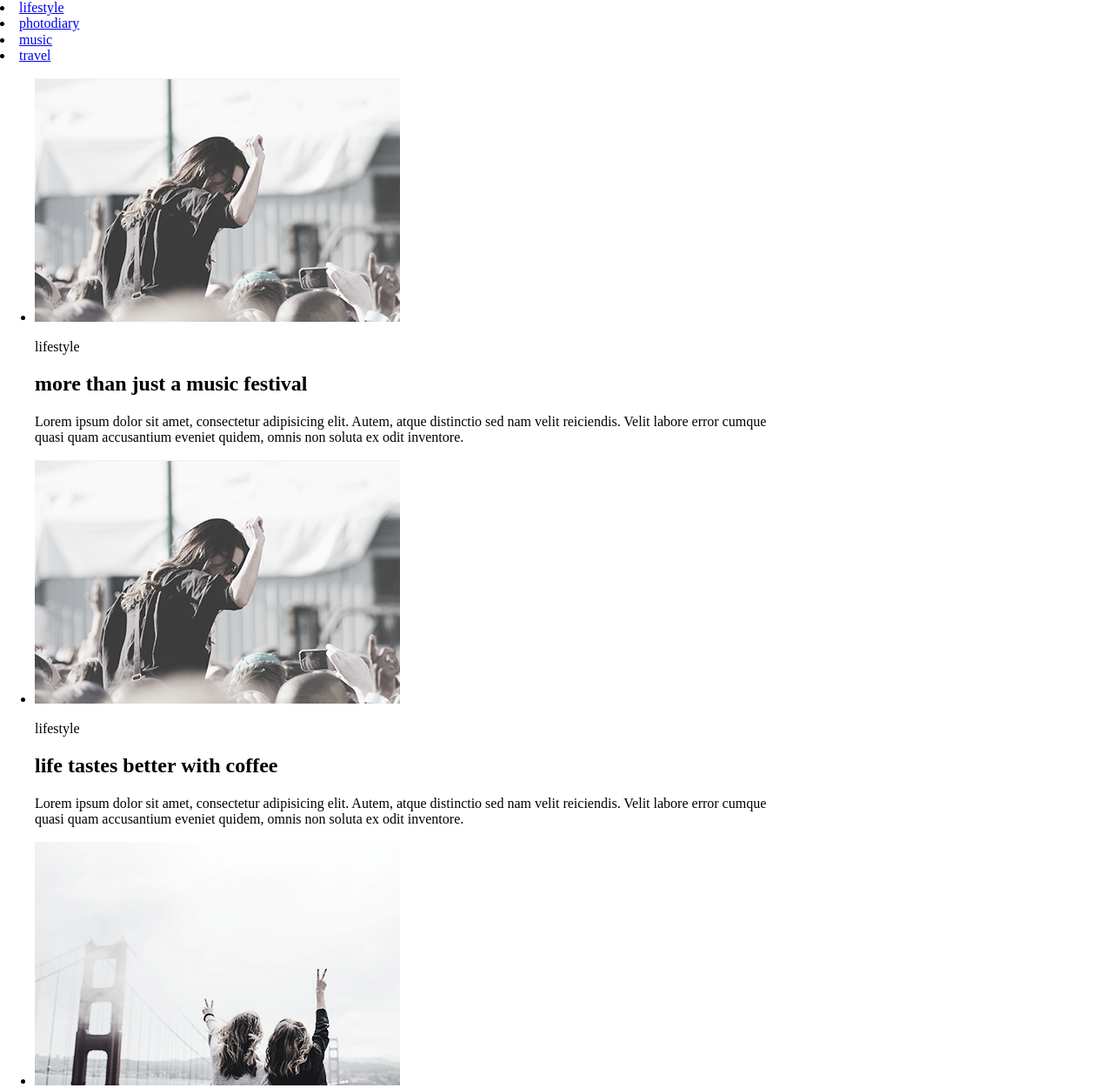
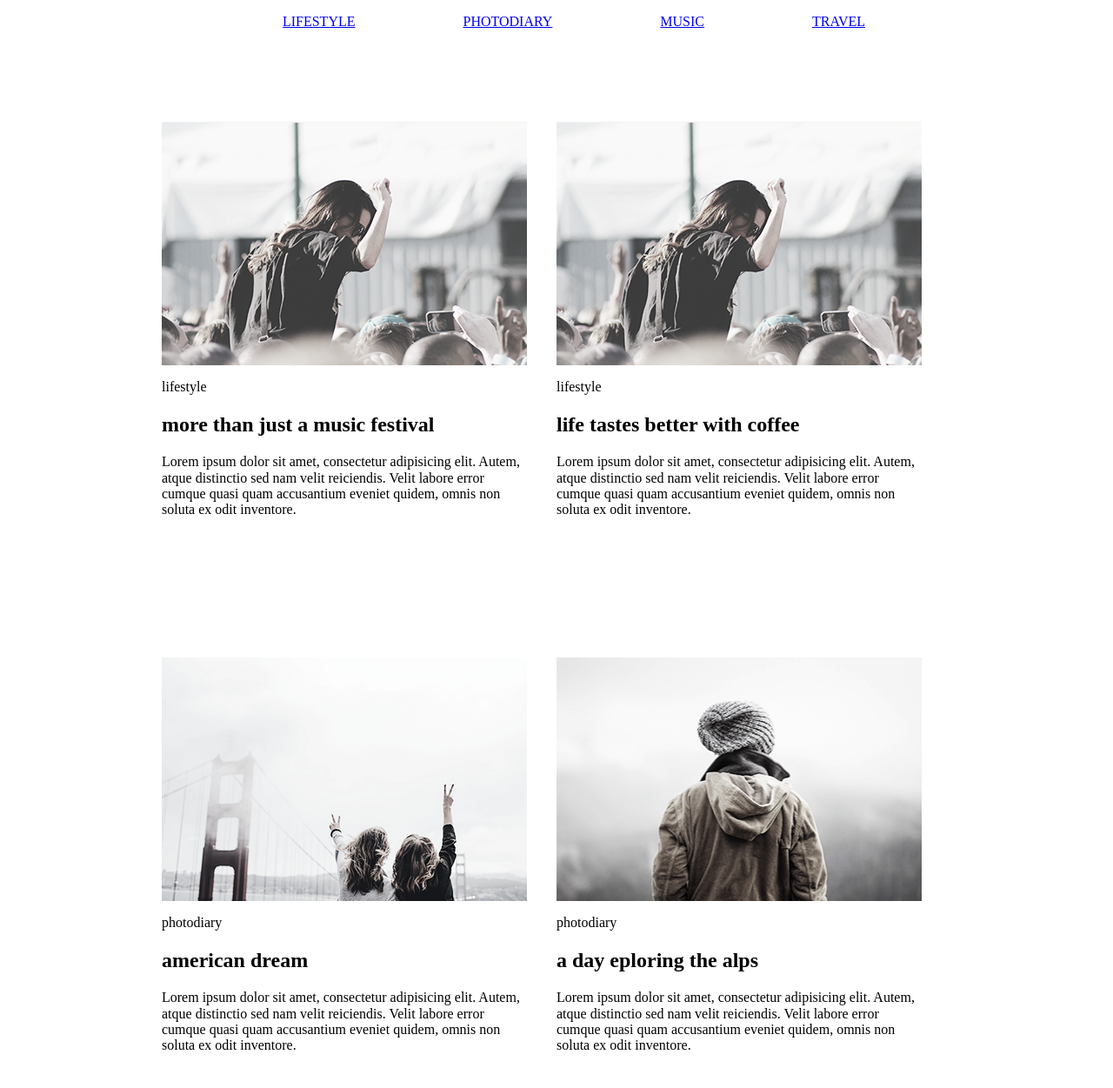
Before and after one commit to Dmitriykucher/goit-fe-course, a plain HTML site: page module-03/index.html in a window 1280 px wide. Shown: the top 1251 px of the page at 87% size. Drawn offline with Linux system fonts and the light colour scheme.

Commit message:
no message

```diff
--- a/module-03/css/style.css
+++ b/module-03/css/style.css
@@ -1,4 +1,55 @@
+html{
+    box-sizing: border-box;
+}
+
+*,
+*::before,
+*::after {
+    box-sizing: inherit
+}
+
 .wrapper{
-    width: 900px;
-    height: 2080px;
+    width: 908px;
+    /* background-color: aqua; */
+    margin: 0 auto;
 }
+
+img{
+    display: block;
+    width: 420px;
+    height: 280px;
+}
+
+.header {
+    text-align: center;
+    margin-bottom: 106px;
+}
+
+.list-item li {
+    display: inline;
+    list-style: none;
+    text-transform: uppercase;
+    text-decoration: none;
+}
+
+.list-item li:not(:last-child) {
+    margin-right: 120px;
+}
+
+.section-list{
+    margin: 0;
+    padding: 0;
+}
+
+.section-list-item {
+    box-sizing: border-box;
+    display: inline-block;
+    list-style: none;
+    width: 420px;
+    height: 480px;
+    margin-bottom: 136px;
+}
+
+.section-list-item:not(:nth-child(2n)){
+    margin-right: 30px;
+}
--- a/module-03/index.html
+++ b/module-03/index.html
@@ -12,47 +12,47 @@
     <div class="wrapper">
         <header class="header">
             <nav class="header-nav">
-                <ul-list>
-                    <li class="list-item"><a href="#" class="nav-link">lifestyle</a></li>
-                    <li class="list-item"><a href="#" class="nav-link">photodiary</a></li>
-                    <li class="list-item"><a href="#" class="nav-link">music</a></li>
-                    <li class="list-item"><a href="#" class="nav-link">travel</a></li>
-                </ul-list>
+                <ul class="list-item">
+                    <li> <a href="#" >lifestyle</a></li>
+                    <li> <a href="#" >photodiary</a></li>
+                    <li> <a href="#" >music</a></li>
+                    <li> <a href="#" >travel</a></li>
+                </ul>
             </nav>
         </header>
         <main>
             <ul class="section-list">
-                <li>
+                <li class="section-list-item">
                     <img src="img/foto1.png" alt="" class="img">
                     <p class="title-img">lifestyle</p>
                     <h2 class="titel-text">more than just a music festival</h2>
                     <p class="section-text">Lorem ipsum dolor sit amet, consectetur adipisicing elit. Autem, atque distinctio sed nam velit reiciendis. Velit labore error cumque quasi quam accusantium eveniet quidem, omnis non soluta ex odit inventore.</p>
                 </li>
-                <li>
+                <li class="section-list-item">
                     <img src="img/foto2.png" alt="" class="img">
                     <p class="title-img">lifestyle</p>
                     <h2 class="titel-text">life tastes better with coffee</h2>
                     <p class="section-text">Lorem ipsum dolor sit amet, consectetur adipisicing elit. Autem, atque distinctio sed nam velit reiciendis. Velit labore error cumque quasi quam accusantium eveniet quidem, omnis non soluta ex odit inventore.</p>
                 </li>
-                <li>
+                <li class="section-list-item">
                     <img src="img/foto3.png" alt="" class="img">
                     <p class="title-img">photodiary</p>
                     <h2 class="titel-text">american dream</h2>
                     <p class="section-text">Lorem ipsum dolor sit amet, consectetur adipisicing elit. Autem, atque distinctio sed nam velit reiciendis. Velit labore error cumque quasi quam accusantium eveniet quidem, omnis non soluta ex odit inventore.</p>
                 </li>
-                <li>
+                <li class="section-list-item">
                     <img src="img/foto4.png" alt="" class="img">
                     <p class="title-img">photodiary</p>
                     <h2 class="titel-text">a day eploring the alps</h2>
                     <p class="section-text">Lorem ipsum dolor sit amet, consectetur adipisicing elit. Autem, atque distinctio sed nam velit reiciendis. Velit labore error cumque quasi quam accusantium eveniet quidem, omnis non soluta ex odit inventore.</p>
                 </li>
-                <li>
+                <li class="section-list-item">
                     <img src="img/foto5.png" alt="" class="img">
                     <p class="title-img">lifestyle</p>
                     <h2 class="titel-text">top 10 song for running</h2>
                     <p class="section-text">Lorem ipsum dolor sit amet, consectetur adipisicing elit. Autem, atque distinctio sed nam velit reiciendis. Velit labore error cumque quasi quam accusantium eveniet quidem, omnis non soluta ex odit inventore.</p>
                 </li>
-                <li>
+                <li class="section-list-item">
                     <img src="img/foto6.png" alt="" class="img">
                     <p class="title-img">lifestyle</p>
                     <h2 class="titel-text">cold winter days</h2>
```
